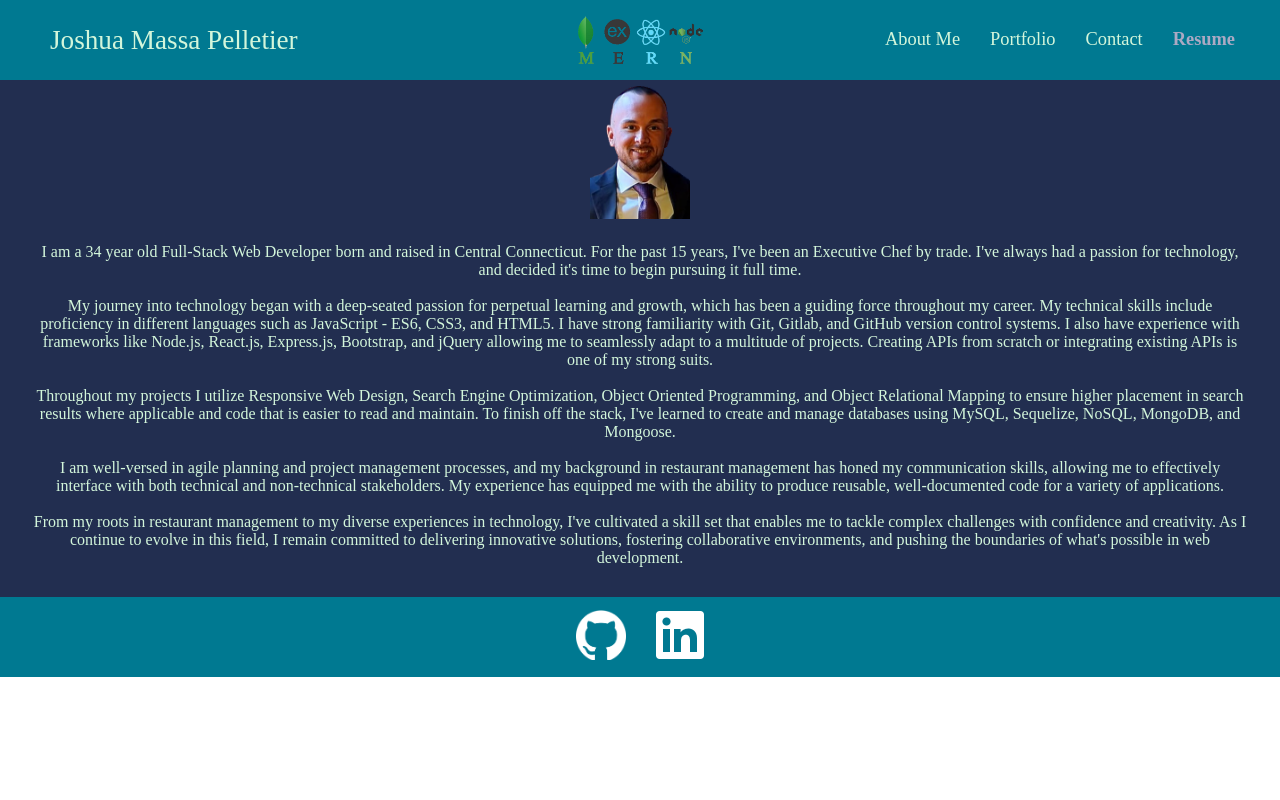
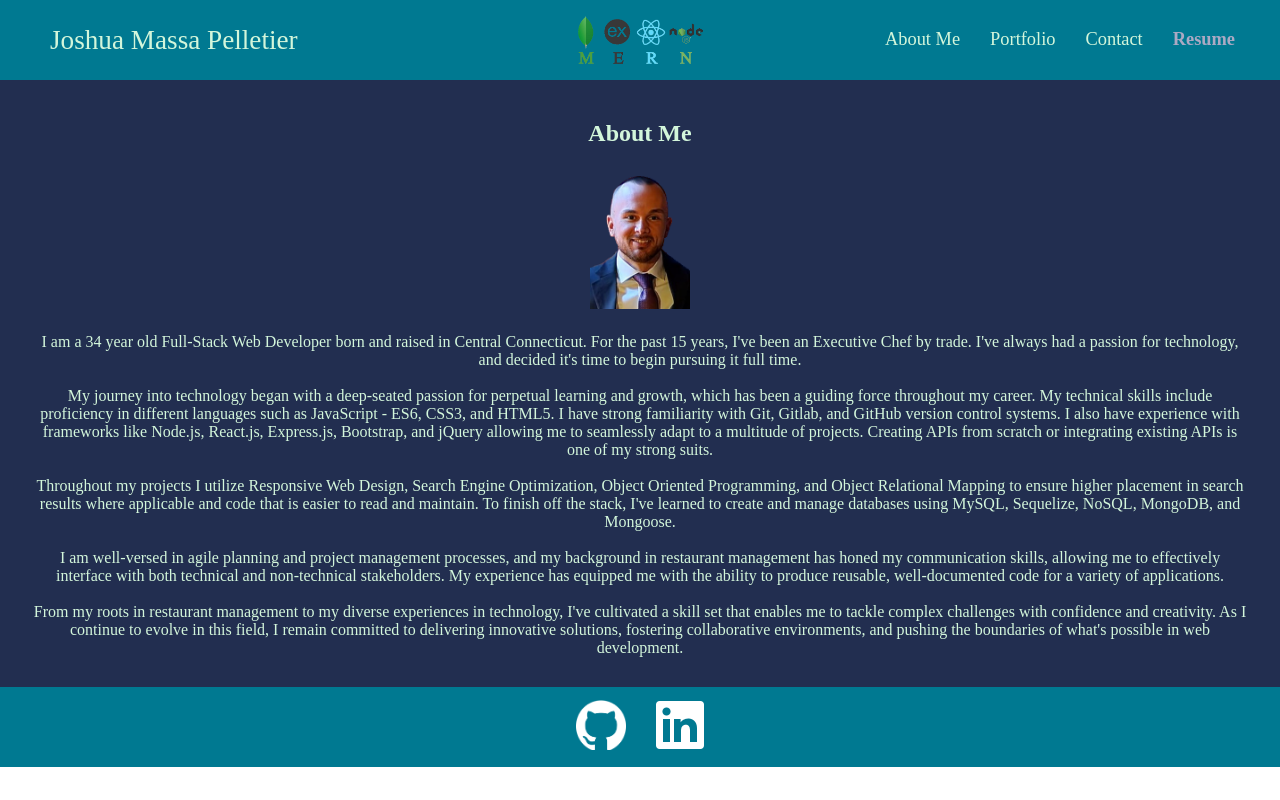
Before and after one commit to JoshMassa/jmp-react-portfolio, a React (Vite) app: page /resume in a window 1280 px wide. Built offline with nearby package versions, Linux system fonts and the light colour scheme.

Commit message:
Adjusted padding on About Me

```diff
--- a/src/styles/About.css
+++ b/src/styles/About.css
@@ -17,7 +17,7 @@
 }
 
 #about {
-    padding-top: 30px;
+    padding-top: 120px;
     text-align: center;
 }
 
--- a/src/styles/Navigation.css
+++ b/src/styles/Navigation.css
@@ -29,7 +29,7 @@
   }
 
   .name {
-    padding-left: 15px;
+    padding-left: 30px;
     color: var(--nyanza);
     font-size: 1.15rem;
     text-decoration: none;
```
